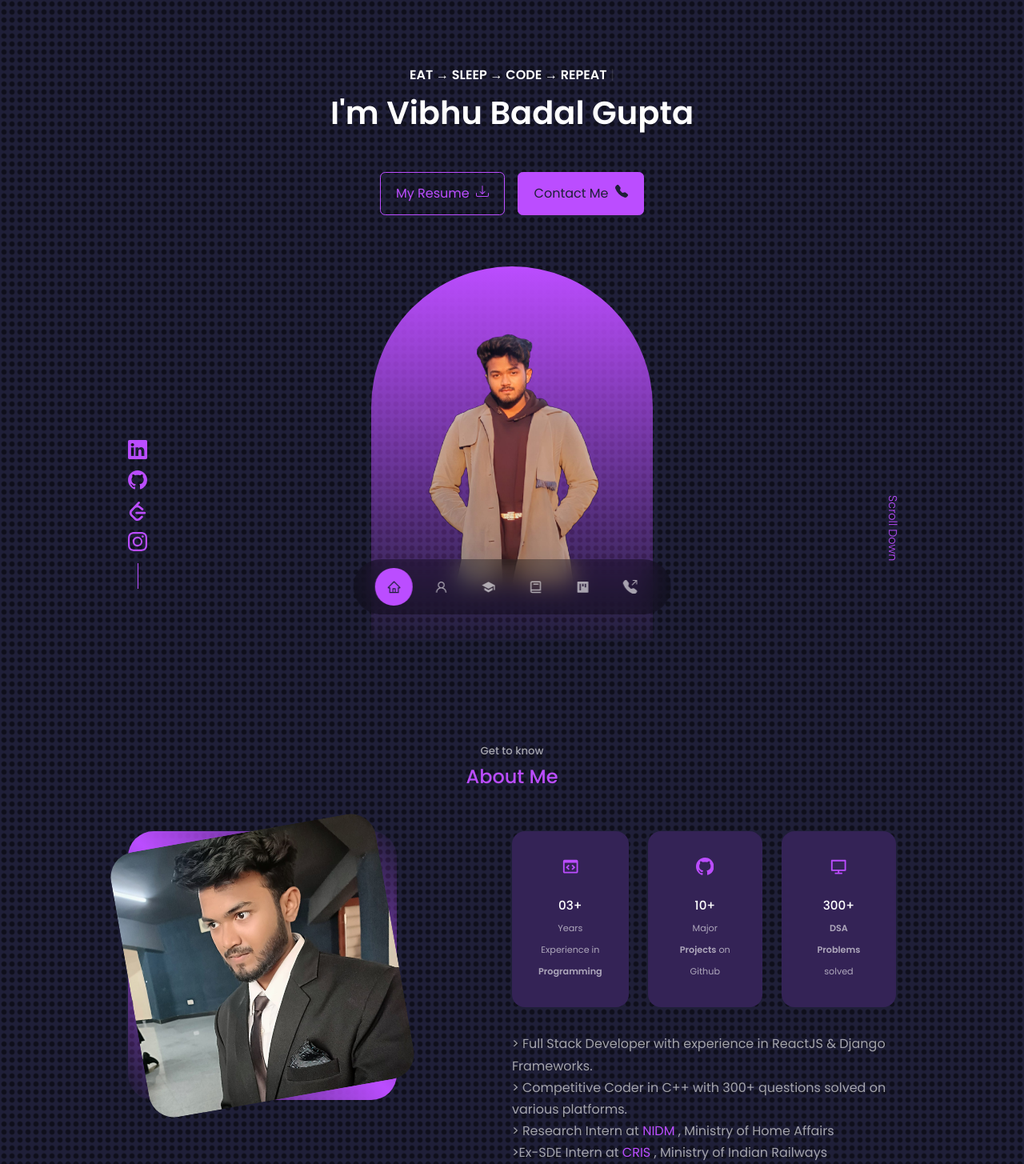
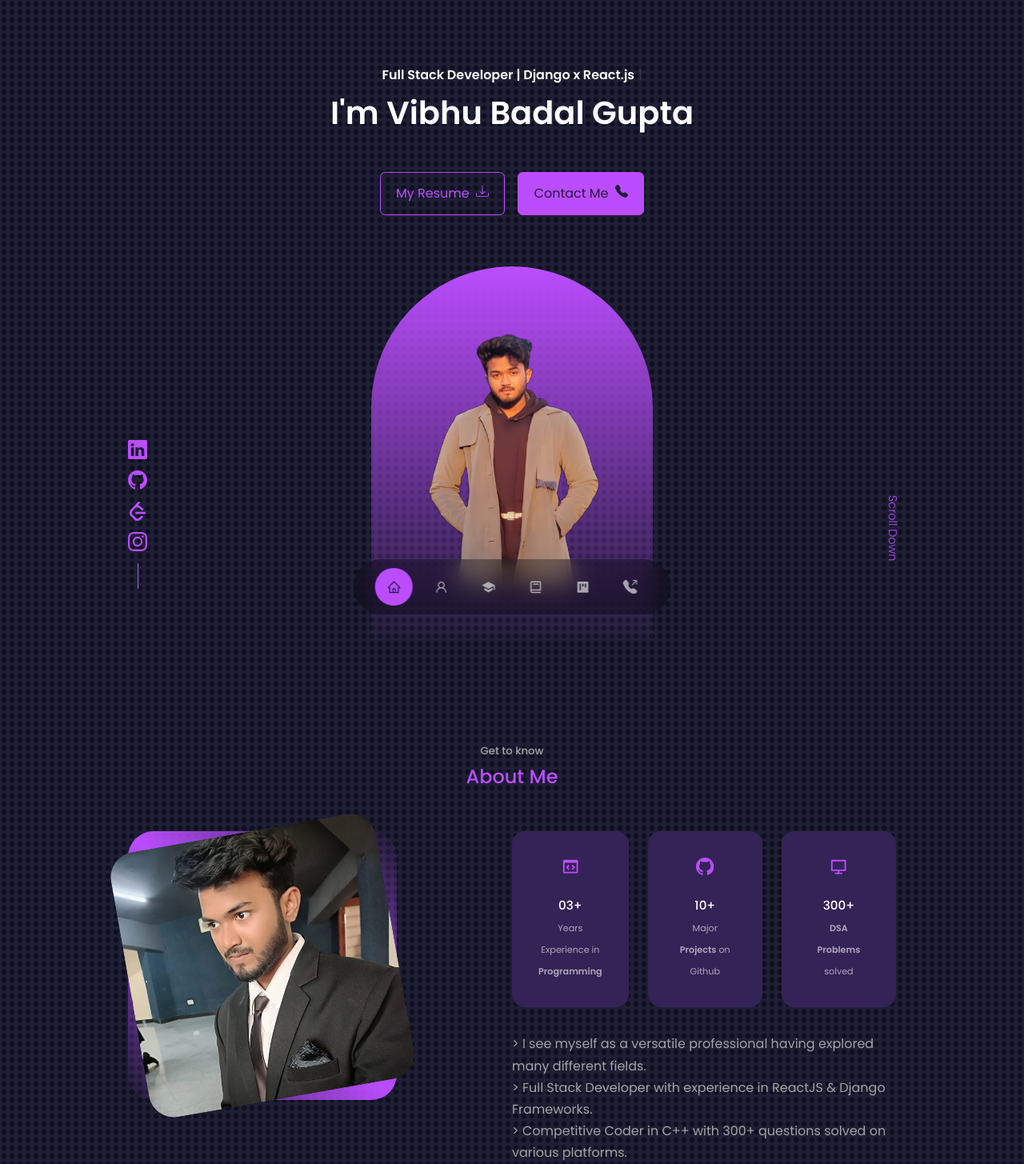
Before and after one commit to vibhubgupta/myportfolio, a React (Create React App) app: page / in a window 1280 px wide. Shown: the top 1455 px of the page at 80% size. Built offline with nearby package versions, Linux system fonts and the light colour scheme; no server answers.

Commit message:
cv update

```diff
--- a/src/components/about/About.js
+++ b/src/components/about/About.js
@@ -45,6 +45,9 @@ const About = () => {
             </article>
           </div>
           <p>
+            &gt; I see myself as a versatile professional having explored many
+            different fields.
+            <br />
             &gt; Full Stack Developer with experience in ReactJS &amp; Django
             Frameworks.
             <br />
--- a/src/components/header/Header.js
+++ b/src/components/header/Header.js
@@ -13,12 +13,14 @@ const Header = () => {
           options={{
             autoStart: true,
             loop: true,
-            delay: 40,
+            delay: 20,
             strings: [
               "&lt;&gt; <span>Hello World</strong></span> 🙏&lt;&frasl;&gt;",
-              "<strong> EAT &#8594; SLEEP &#8594; CODE &#8594; REPEAT </strong>",
-              "<strong>Init &#8594;Commit&#8594;Add&#8594;Push</strong>",
-              "<strong>Build&#8594;Test&#8594;Deploy</strong>",
+              "<strong> Full Stack Developer | Django x React.js </strong>",
+              "<strong> Ex-SDE Intern, CRIS | Research Intern, NIDM </strong>",
+              "<strong>Chief Convener&#8594;DELCON'22 International Conference</strong>",
+              "<strong>Head, Logistics&#8594;Moksha Inno'22</strong>",
+              "<strong>Vice-Chairperson&#8594;IEEE NSUT Student Branch</strong>",
             ],
           }}
         />
@@ -30,7 +32,12 @@ const Header = () => {
             autoStart: true,
             loop: true,
             delay: 35,
-            strings: [],
+            strings: [
+              "&lt;&gt; <span>Hello World</strong></span> 🙏&lt;&frasl;&gt;",
+              "<strong> EAT &#8594; SLEEP &#8594; CODE &#8594; REPEAT </strong>",
+              "<strong>Init &#8594;Commit&#8594;Add&#8594;Push</strong>",
+              "<strong>Build&#8594;Test&#8594;Deploy</strong>",
+            ],
           }}
         /> */}
         <CTA />
```
Also changed, not shown: 1 other file (tests, documents, lock files or other folders).
